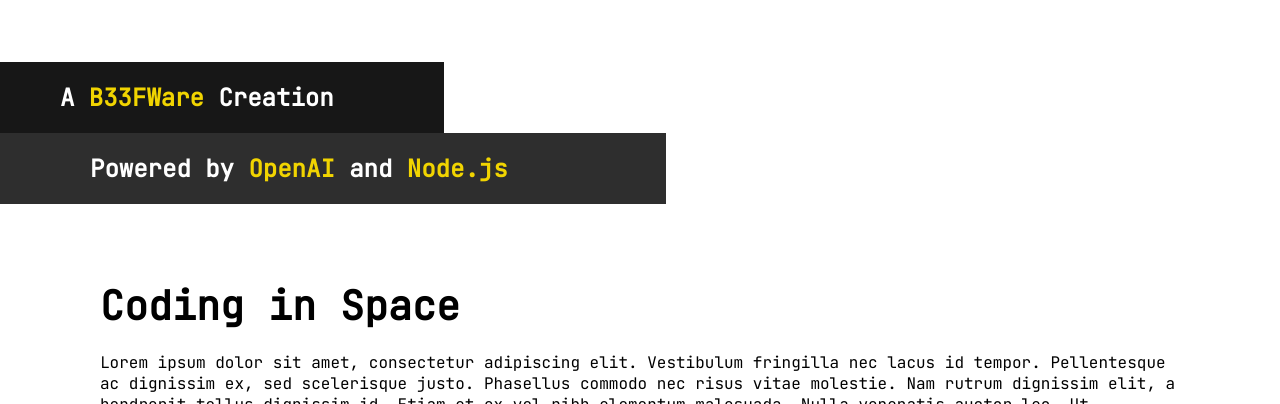
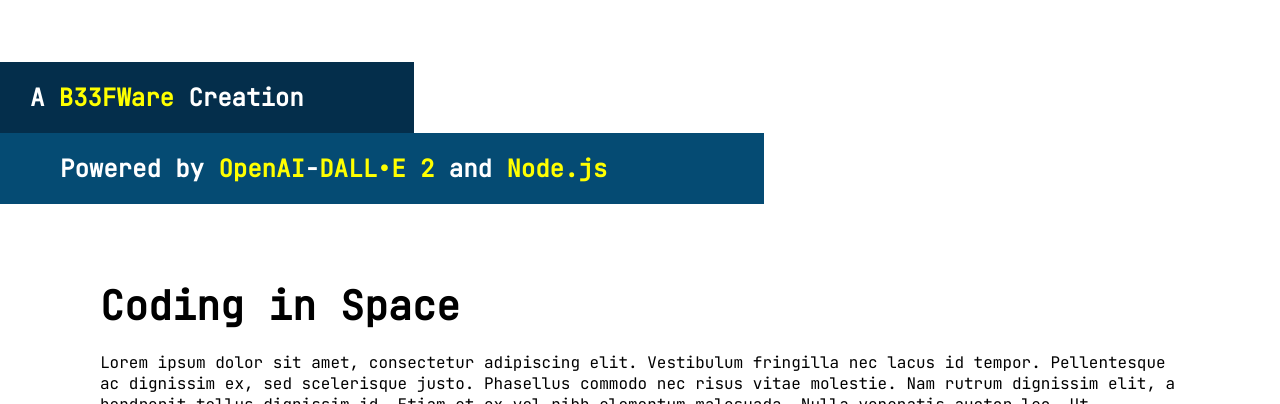
Before and after one commit to s-b-t/ai-image-generator, a website: page public/index.html in a window 1280 px wide. Shown: the part 802-1206 px from the top of the page. Drawn offline with Linux system fonts and the light colour scheme.

Commit message:
modified: index, style

```diff
--- a/public/css/style.css
+++ b/public/css/style.css
@@ -92,12 +92,12 @@
 }
 
 a {
-    color: #F1D401;
+    color: yellow;
     text-decoration: none;
 }
 
 a:hover {
-    color: gray;
+    color: #E0C61F;
 }
 
 .white {
@@ -105,7 +105,7 @@ a:hover {
 }
 
 .yellow {
-    color: #F1D401;
+    color: yellow;
 }
 
 .navbarcontainer {
@@ -114,8 +114,8 @@ a:hover {
 }
 
 .navbar1 {
-    background-color: #171717;
-    padding-left: 60px;
+    background-color: #042E4B;
+    padding-left: 30px;
     padding-top: 20px;
     padding-bottom: 20px;
     width: 30%;
@@ -123,20 +123,20 @@ a:hover {
 }
 
 .navbar1:hover {
-    width: 40%;
+    width: 35%;
 }
 
 .navbar2 {
-    background-color: #2E2E2E;
-    padding-left: 90px;
+    background-color: #054B73;
+    padding-left: 60px;
     padding-top: 20px;
     padding-bottom: 20px;
-    width: 45%;
+    width: 55%;
     transition: width .5s;
 }
 
 .navbar2:hover {
-    width: 50%;
+    width: 60%;
 }
 
 #navbartransition {transition-timing-function: ease-out;}
--- a/public/index.html
+++ b/public/index.html
@@ -38,7 +38,7 @@
             <h2 class="white">A <a href="https://github.com/s-b-t" target="_blank">B33FWare</a> Creation</h2>
         </div>
         <div id="navbartransition" class="navbar2">
-            <h2 class="white">Powered by <a href="https://openai.com/" target="_blank">OpenAI</a> and <a href="https://nodejs.org/en/" target="_blank">Node.js</a></h2>
+            <h2 class="white">Powered by <a href="https://openai.com/" target="_blank">OpenAI</a>-<a href="https://openai.com/dall-e-2/" target="_blank">DALL•E 2</a> and <a href="https://nodejs.org/en/" target="_blank">Node.js</a></h2>
         </div>
     </div>
     <section>
```
Also changed, not shown: public/sbt.ico (deleted).
